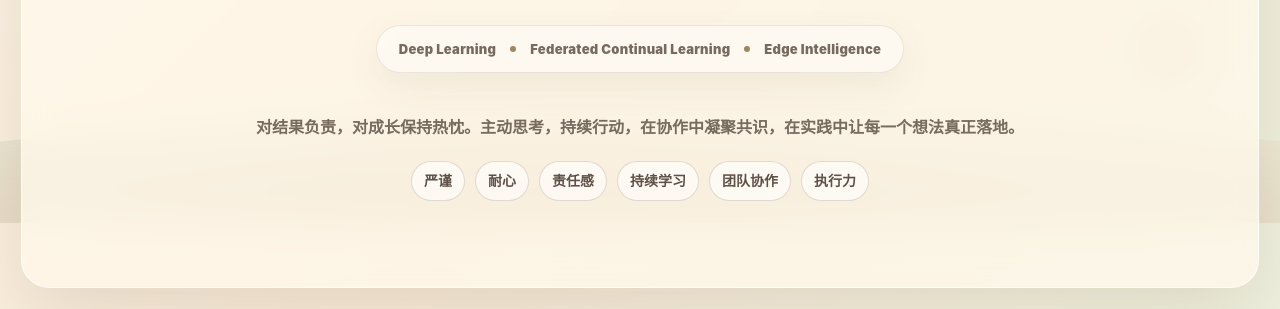
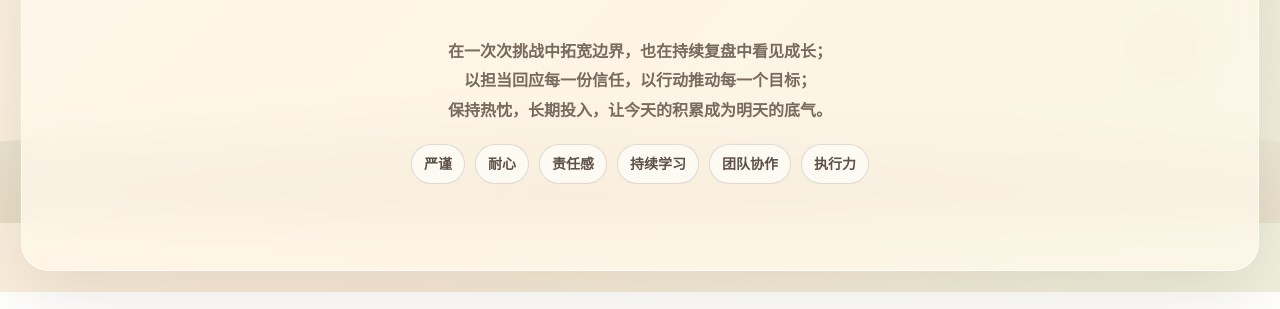
Before and after one commit to bai9yu/portfolio, a plain HTML site: page index.html in a window 1280 px wide. Shown: the part 587-896 px from the top of the page. Drawn offline with Linux system fonts and the light colour scheme.

Commit message:
Refine home copy and project titles

```diff
--- a/index.html
+++ b/index.html
@@ -33,16 +33,13 @@
             <a href="projects.html">我的作品</a>
             <a href="publications.html">科研成果</a>
           </div>
-          <div class="home-focus" aria-label="研究方向关键词">
-            <span>Deep Learning</span>
-            <span>Federated Continual Learning</span>
-            <span>Edge Intelligence</span>
-          </div>
         </section>
 
         <section class="personality-card rise-in delay-1">
           <p>
-            对结果负责，对成长保持热忱。主动思考，持续行动，在协作中凝聚共识，在实践中让每一个想法真正落地。
+            在一次次挑战中拓宽边界，也在持续复盘中看见成长；<br />
+            以担当回应每一份信任，以行动推动每一个目标；<br />
+            保持热忱，长期投入，让今天的积累成为明天的底气。
           </p>
           <div class="tag-cloud centered">
             <span>严谨</span>
--- a/styles.css
+++ b/styles.css
@@ -224,33 +224,6 @@ video {
   transform: translateY(-2px);
   background: #fff;
   box-shadow: 0 12px 26px rgba(108, 76, 44, 0.12);
-}
-
-.home-focus {
-  display: inline-flex;
-  align-items: center;
-  justify-content: center;
-  gap: 14px;
-  margin-top: 28px;
-  padding: 12px 22px;
-  border: 1px solid rgba(102, 75, 50, 0.12);
-  border-radius: 999px;
-  background: rgba(255, 255, 255, 0.42);
-  color: var(--muted);
-  font-size: 13px;
-  font-weight: 900;
-  letter-spacing: 0.02em;
-  box-shadow: 0 14px 36px rgba(108, 76, 44, 0.08);
-}
-
-.home-focus span + span::before {
-  content: "";
-  display: inline-block;
-  width: 6px;
-  height: 6px;
-  margin: 0 14px 2px 0;
-  border-radius: 999px;
-  background: linear-gradient(135deg, var(--accent), var(--accent-2));
 }
 
 .personality-card,
@@ -502,7 +475,7 @@ video {
 .story-timeline h2 {
   margin: 0;
   font-family: Georgia, "Times New Roman", serif;
-  font-size: clamp(24px, 2.6vw, 34px);
+  font-size: clamp(22px, 2vw, 30px);
   line-height: 1.18;
 }
 
@@ -514,11 +487,6 @@ video {
 }
 
 .patent-card h2 {
-  white-space: nowrap;
-}
-
-.single-line-title {
-  font-size: clamp(22px, 2vw, 30px) !important;
   white-space: nowrap;
 }
 
```
Also changed, not shown: projects.html (+1 -1 lines).
